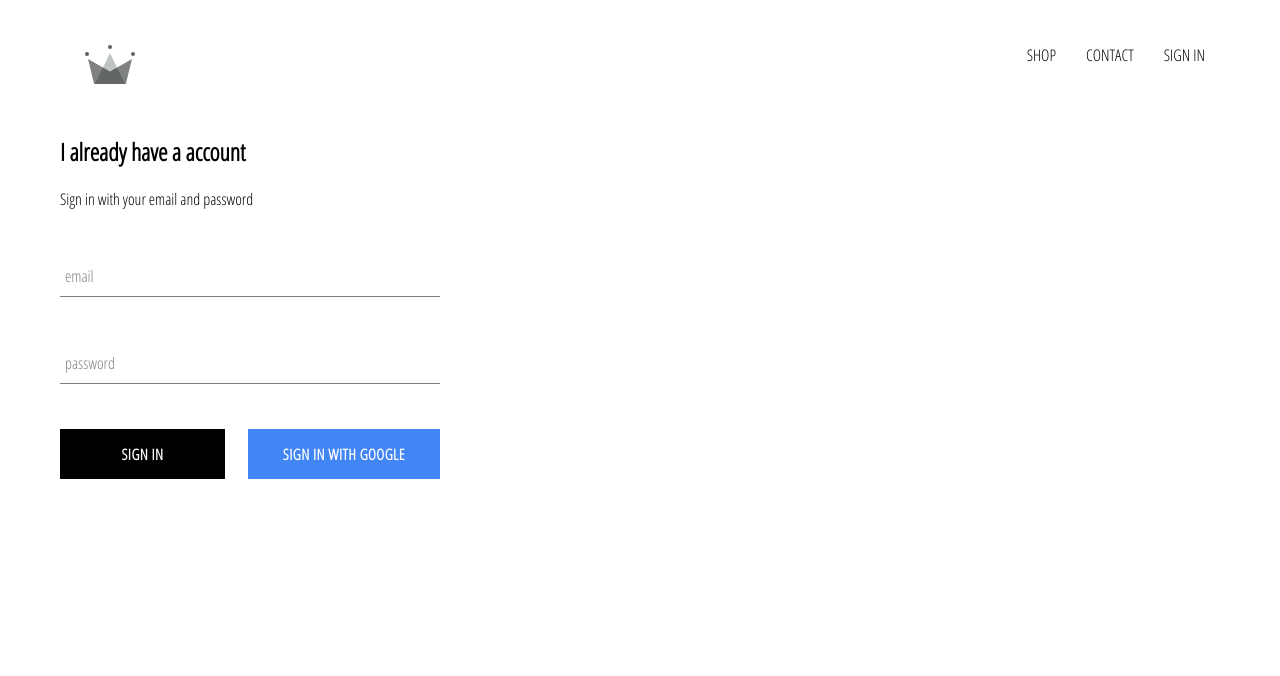
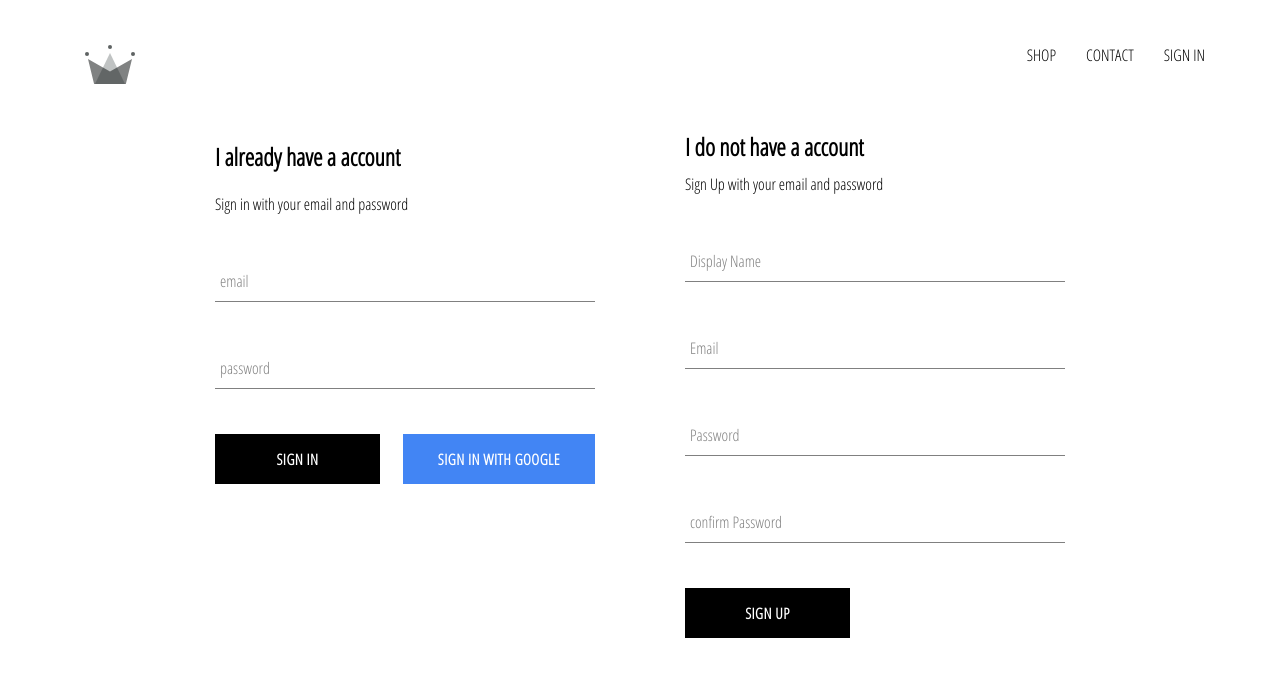
Before and after one commit to zhangkun123/crwn-clothing, a React (Create React App) app: page /signin in a window 1280 px wide. Shown: the top 676 px of the page. Built offline with nearby package versions, Linux system fonts and the light colour scheme; no server answers.

Commit message:
implement firebase utils, included ability to store authenticated users to our firestore database

```diff
--- a/src/App.js
+++ b/src/App.js
@@ -6,7 +6,7 @@
 import ShopPage from './pages/shop/shop.component';
 import SignInAndSignUpPage from './pages/sign-in-and-sign-up/sign-in-and-sign-up.component'
 import Header from './components/header/header.component';
-import { auth } from './firebase/firebase.utils';
+import { auth, createUserProfileDocument } from './firebase/firebase.utils';
 
 class App extends React.Component {
   constructor(){
@@ -20,10 +20,24 @@
   unsubscribeFromAuth = null;
 
   componentDidMount(){
-    this.unsubscribeFromAuth = auth.onAuthStateChanged(user => {
-      this.setState({ currentUser: user });
+    this.unsubscribeFromAuth = auth.onAuthStateChanged(async userAuth => {
+      if(userAuth){
+        const userRef = await createUserProfileDocument(userAuth);
 
-      console.log(user);
+        userRef.onSnapshot(snapShot => {
+          this.setState({
+            currentUser: {
+              id: snapShot.id,
+              ...snapShot.data()
+            }
+          },
+          () => {
+            console.log(this.state);
+          });
+        });
+      }
+
+      this.setState({ currentUser: userAuth });
     });
   }
 
--- /dev/null
+++ b/src/components/sign-up/sign-up.component.jsx
@@ -0,0 +1,99 @@
+import React from 'react';
+
+import FormInput from '../form-input/form-input.component';
+import CustomButton from '../custom-button/custom-button.component';
+
+import { auth, createUserProfileDocument } from '../../firebase/firebase.utils';
+import './sign-up.styles.scss';
+
+class SignUp extends React.Component {
+    constructor(){
+        super();
+
+        this.state = {
+            displayName: '',
+            email: '',
+            password: '',
+            confirmPassword: ''
+        }
+    }
+
+    handleSubmit = async event => {
+        event.preventDefault();
+        const { displayName, email, password, confirmPassword } = this.state;
+
+        if(password!== confirmPassword){
+            alert("password do not match");
+            return;
+        }
+
+        try{
+            const {user} = await auth.createUserWithEmailAndPassword(
+                email,
+                password
+            );
+
+            await createUserProfileDocument(user, { displayName});
+            this.setState({
+                displayName: '',
+                email: '',
+                password: '',
+                confirmPassword: ''
+            });
+
+        }catch(error){
+            console.error(error);
+        }
+    }
+
+    handleChange = event => {
+        const { name, value } = event.target;
+        this.setState({ [name]: value});
+    }
+
+    render(){
+        const { displayName, email, password, confirmPassword } = this.state;
+        return(
+            <div className='sign-up'>
+                <h2 className='title'>I do not have a account</h2>
+                <span>Sign Up with your email and password</span>
+                <form className="sign-up-form" onSubmit={this.handleSubmit}>
+                    <FormInput
+                        type='text'
+                        name='displayName'
+                        value={displayName}
+                        onChange={this.handleChange}
+                        label='Display Name'
+                        required
+                    />
+                    <FormInput
+                        type='email'
+                        name='email'
+                        value={email}
+                        onChange={this.handleChange}
+                        label='Email'
+                        required
+                    />
+                    <FormInput
+                        type='password'
+                        name='password'
+                        value={password}
+                        onChange={this.handleChange}
+                        label='Password'
+                        required
+                    />
+                    <FormInput
+                        type='password'
+                        name='confirmPassword'
+                        value={confirmPassword}
+                        onChange={this.handleChange}
+                        label='confirm Password'
+                        required
+                    />
+                <CustomButton type='submit'>SIGN UP</CustomButton>
+                </form>
+            </div>
+        )
+    }
+}
+export default SignUp;
--- /dev/null
+++ b/src/components/sign-up/sign-up.styles.scss
@@ -0,0 +1,9 @@
+.sign-up {
+    display: flex;
+    flex-direction: column;
+    width: 380px;
+
+    .title{
+        margin: 10px 0;
+    }
+}
--- a/src/firebase/firebase.utils.js
+++ b/src/firebase/firebase.utils.js
@@ -13,6 +13,32 @@
     measurementId: "G-7FP7R2LWMY"
 }
 
+export const createUserProfileDocument = async (userAuth, additionalData) => {
+    if(!userAuth) return;
+
+    const userRef = firestore.doc(`users/${userAuth.uid}`);
+
+    const snapShot = await userRef.get();
+
+    console.log(snapShot);
+    if(!snapShot.exists){
+        const { displayName, email } = userAuth;
+        const createdAt = new Date();
+
+        try{
+            await userRef.set({
+                displayName,
+                email,
+                createdAt,
+                ...additionalData
+            })
+        }catch(error){
+            console.log('error creating user', error.message);
+        }
+    }
+    return userRef;
+}
+
 firebase.initializeApp(config);
 
 export const auth = firebase.auth();
--- a/src/pages/sign-in-and-sign-up/sign-in-and-sign-up.component.jsx
+++ b/src/pages/sign-in-and-sign-up/sign-in-and-sign-up.component.jsx
@@ -1,12 +1,14 @@
 import React from 'react';
 import SignIn from '../../components/sign-in/sign-in.component';
+import SignUp from '../../components/sign-up/sign-up.component';
 
 import './sign-in-and-sign-up.styles.scss';
 
 const SignInAndSignUpPage = () => (
     <div className='sign-in-and-sign-up'>
         <SignIn />
+        <SignUp />
     </div>
 );
 
-export default SignInAndSignUpPage
+export default SignInAndSignUpPage;
--- a/src/pages/sign-in-and-sign-up/sign-in-and-sign-up.styles.scss
+++ b/src/pages/sign-in-and-sign-up/sign-in-and-sign-up.styles.scss
@@ -0,0 +1,6 @@
+.sign-in-and-sign-up {
+    width:850px;
+    display: flex;
+    justify-content: space-between;
+    margin:30px auto;
+}
```
